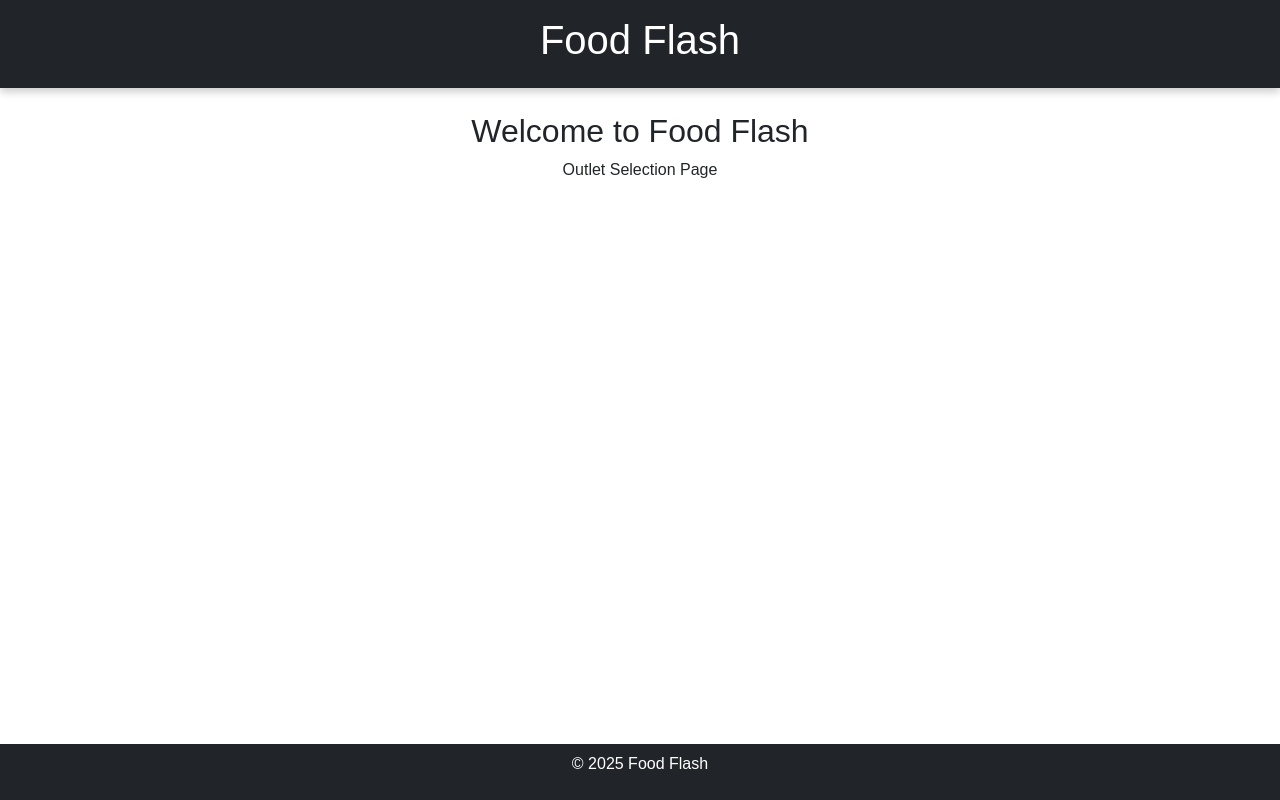
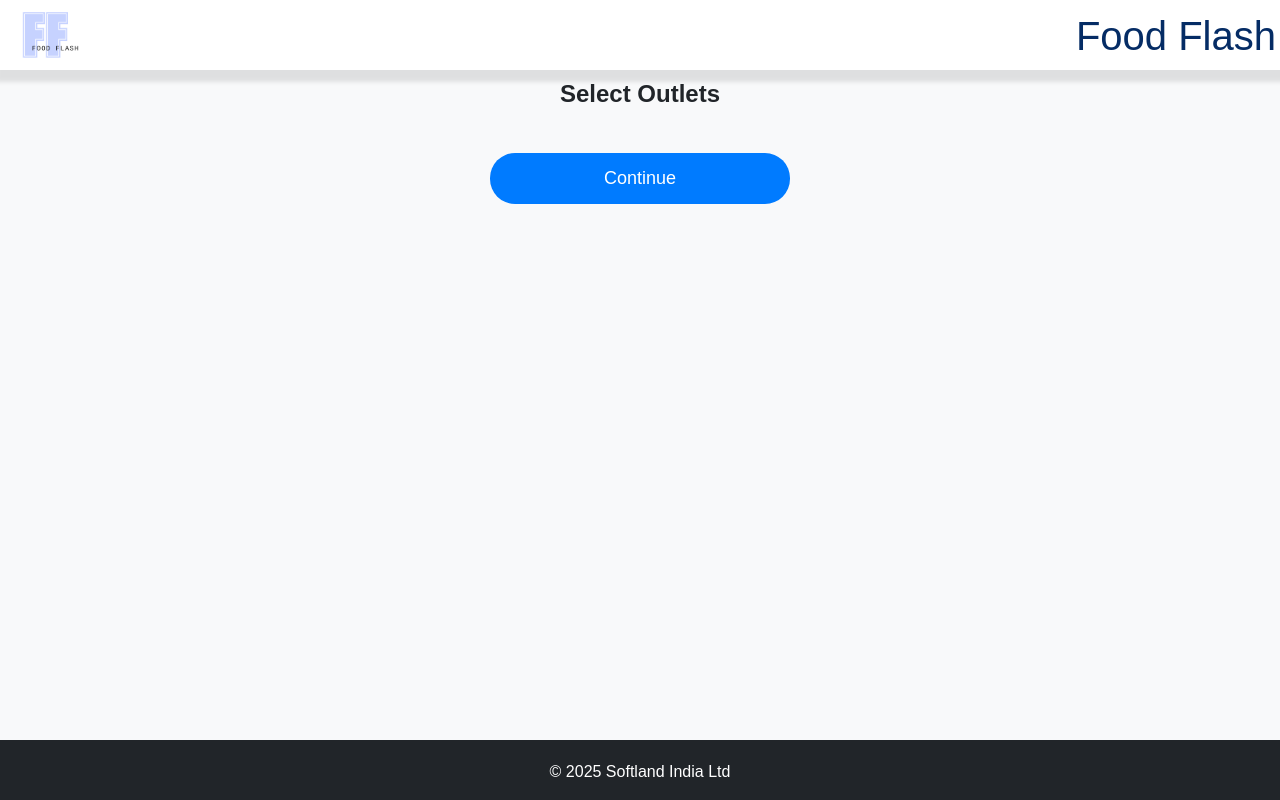
Before and after one commit to itsoftland/Food-Flash, a Django app: page /outlets/ in a window 1280 px wide. Run offline with Django 5.2, Linux system fonts and the light colour scheme; tables that the repository leaves empty hold one stand-in row (values such as "Sample post").

Commit message:
listed the outlets based on the location id on the landing page

```diff
--- a/orders/static/orders/css/outlet_selection.css
+++ b/orders/static/orders/css/outlet_selection.css
@@ -1,13 +1,202 @@
-body {
-    font-family: Arial, sans-serif;
-}
+
+
 
 header {
-    box-shadow: 0px 4px 8px rgba(0, 0, 0, 0.2);
+    position: fixed;
+    top: 0;
+    left: 0;
+    width: 100%;
+    z-index: 1000;
+    box-shadow: 4px 4px 4px 8px #0000001a;
+    display: flex;
+    align-items: center;
+    justify-content: space-between;
 }
-
+.header-title {
+    padding-top: 10px;
+}
+.header-logo {
+    height: 70px; /* Adjust size */
+    width: auto;
+    max-width: 100px; /* Optional max width */
+}
+.footer-title{
+    padding-top: 20px;
+}
 footer {
     position: fixed;
     width: 100%;
     bottom: 0;
+    display: flex;
+    justify-content: center;
+    align-items: center;
 }
+
+
+/* body {
+    padding-top: 80px;
+    padding-bottom: 80px;
+    font-family: Arial, sans-serif;
+    overflow-x: hidden;
+    overflow-y: auto;
+    height: 100vh;
+    margin: 0;
+}
+.container {
+    max-width: 1200px;
+    margin: auto;
+    padding: 10px;
+    overflow: hidden;
+}
+
+#outlet-list {
+    display: grid;
+    gap: 10px;
+    grid-template-columns: repeat(auto-fit, minmax(100px, 1fr));
+    justify-content: center;
+}
+
+
+main {
+    padding-bottom: 100px;
+}
+
+
+.outlet-tile {
+    background: white;
+    border-radius: 10px;
+    box-shadow: 0 4px 6px rgba(0, 0, 0, 0.1);
+    padding: 10px;
+    text-align: center;
+    width: 50px;
+    height: 50px;
+    display: flex;
+    flex-direction: column;
+    align-items: center;
+    justify-content: center;
+    overflow: hidden;
+}
+
+
+.outlet-tile img {
+    width: 80px;
+    height: 80px;
+    object-fit: contain;
+    border-radius: 5px;
+}
+
+.outlet-tile:hover {
+    transform: scale(1.05);
+    box-shadow: 0px 6px 12px rgba(0, 0, 0, 0.2);
+}
+
+.selected {
+    border: 2px solid #007bff;
+}   */
+
+
+@media (max-width: 480px) {
+    #outlet-list {
+        grid-template-columns: repeat(2, 1fr);
+    }
+}
+
+@media (max-width: 768px) {
+    #outlet-list {
+        grid-template-columns: repeat(2, 1fr);
+    }
+}
+
+
+@media (min-width: 1024px) {
+    #outlet-list {
+        grid-template-columns: repeat(auto-fit, minmax(100px, 1fr));
+    }
+}
+
+
+body {
+    padding-top: 80px;
+    padding-bottom: 100px;
+    font-family: Arial, sans-serif;
+    overflow-x: hidden;
+    background-color: #f8f9fa;
+    text-align: center;
+}
+
+.title {
+    font-size: 24px;
+    font-weight: bold;
+    margin-bottom: 20px;
+}
+
+.outlet-grid {
+    display: grid;
+    gap: 5px;
+    grid-template-columns: repeat(auto-fit, minmax(150px, 1fr));
+    justify-content: center;
+    padding: 2px;
+}
+
+.outlet-tile {
+    background: white;
+    border-radius: 15px;
+    padding: 5px;
+    text-align: center;
+    box-shadow: 0 2px 8px rgba(0, 0, 0, 0.1);
+    cursor: pointer;
+    position: relative;
+    transition: 0.3s;
+    border: 2px solid transparent;
+}
+
+.outlet-tile img {
+    width: 60px;
+    height: 60px;
+    object-fit: contain;
+}
+
+.outlet-name {
+    font-size: 12px;
+    font-weight: bold;
+    text-align: center;
+    padding-top: 20px;
+}
+
+.outlet-location {
+    font-size: 14px;
+    color: #666;
+}
+
+.outlet-tile.selected {
+    border: 2px solid #007bff;
+    box-shadow: 0px 4px 12px rgba(0, 123, 255, 0.3);
+}
+
+.outlet-tile.selected::after {
+    content: "✔";
+    position: absolute;
+    top: 10px;
+    right: 10px;
+    color: #007bff;
+    font-size: 20px;
+    font-weight: bold;
+}
+
+.continue-btn {
+    background-color: #007bff;
+    color: white;
+    border: none;
+    border-radius: 25px;
+    padding: 12px 20px;
+    font-size: 18px;
+    cursor: pointer;
+    width: 80%;
+    max-width: 300px;
+    margin: 20px auto;
+    display: block;
+}
+
+.continue-btn:hover {
+    background-color: #0056b3;
+}
--- a/orders/static/orders/js/outlet_selection.js
+++ b/orders/static/orders/js/outlet_selection.js
@@ -0,0 +1,77 @@
+// document.addEventListener("DOMContentLoaded", function () {
+//     const locationId = 2001; // Change dynamically as needed
+//     fetch(`/api/outlets/?location_id=${locationId}`)
+//         .then(response => response.json())
+//         .then(data => {
+//             const outletList = document.getElementById("outlet-list");
+//             outletList.innerHTML = ""; // Clear previous content
+
+//             if (data.length === 0) {
+//                 outletList.innerHTML = "<p class='text-center'>No outlets found</p>";
+//                 return;
+//             }
+
+//             data.forEach(outlet => {
+//                 const col = document.createElement("div");
+//                 col.className = "col-md-3 col-sm-6";  // Responsive tiles
+
+//                 col.innerHTML = `
+//                     <div class="outlet-tile" onclick="toggleSelect(this)">
+//                         <img src="${outlet.logo || '/static/default-logo.png'}" alt="${outlet.name}">
+//                         <p>${outlet.name}</p>
+//                     </div>
+//                 `;
+//                 outletList.appendChild(col);
+//             });
+//         })
+//         .catch(error => console.error("Error fetching outlets:", error));
+// });
+
+// function toggleSelect(element) {
+//     element.classList.toggle("selected");
+// }
+
+document.addEventListener("DOMContentLoaded", function () {
+    const locationId = 2001; // Change dynamically as needed
+    fetch(`/api/outlets/?location_id=${locationId}`)
+        .then(response => response.json())
+        .then(data => {
+            const outletList = document.getElementById("outlet-list");
+            outletList.innerHTML = ""; // Clear previous content
+
+            if (data.length === 0) {
+                outletList.innerHTML = "<p class='text-center'>No outlets found</p>";
+                return;
+            }
+
+            data.forEach(outlet => {
+                const tile = document.createElement("div");
+                tile.className = "outlet-tile";
+
+                tile.innerHTML = `
+                    <img src="${outlet.logo || '/static/default-logo.png'}" alt="${outlet.name}">
+                    <p class="outlet-name">${outlet.name}</p>
+                    <p class="outlet-location">${outlet.location || ''}</p>
+                `;
+
+                tile.addEventListener("click", function () {
+                    tile.classList.toggle("selected");
+                });
+
+                outletList.appendChild(tile);
+            });
+        })
+        .catch(error => console.error("Error fetching outlets:", error));
+});
+
+// Continue Button Click Event
+document.getElementById("continue-btn").addEventListener("click", function () {
+    const selectedOutlets = document.querySelectorAll(".outlet-tile.selected");
+    if (selectedOutlets.length === 0) {
+        alert("Please select at least one outlet.");
+        return;
+    }
+
+    const selectedData = [...selectedOutlets].map(tile => tile.querySelector(".outlet-name").textContent);
+    console.log("Selected Outlets:", selectedData);
+});
--- a/orders/templates/orders/base.html
+++ b/orders/templates/orders/base.html
@@ -11,8 +11,9 @@
 <body>
 
     <!-- Header Section -->
-    <header class="bg-dark text-white text-center p-3">
-        <h1>Food Flash</h1>
+    <header class="bg-white text-primary-emphasis px-1">
+        <img src="{% static 'orders/images/food-flash-logo.png' %}" alt="Logo" class="header-logo">
+        <h1 class="header-title">Food Flash</h1>
     </header>
 
     <main>
@@ -20,8 +21,8 @@
     </main>
 
     <!-- Footer Section -->
-    <footer class="bg-dark text-white text-center p-2 mt-5">
-        <p>&copy; 2025 Food Flash</p>
+    <footer class="bg-dark text-white px-1 ">
+        <p class="footer-title" >&copy; 2025 Softland India Ltd</p>
     </footer>
     <script src="https://code.jquery.com/jquery-3.6.0.min.js"></script>
     <script src="{% static 'orders/js/outlet_selection.js' %}"></script>
--- a/orders/templates/orders/outlet_selection.html
+++ b/orders/templates/orders/outlet_selection.html
@@ -1,8 +1,15 @@
 {% extends "orders/base.html" %}
 
 {% block content %}
+{% comment %} <div class="container">
+    <h2 class="text-center mt-4">Select Outlets</h2>
+    <div class="row" id="outlet-list">
+        <!-- Tiles will be added dynamically here -->
+    </div>
+</div> {% endcomment %}
 <div class="container">
-    <h2 class="text-center mt-4">Welcome to Food Flash</h2>
-    <p class="text-center">Outlet Selection Page</p>
+    <h2 class="title">Select Outlets</h2>
+    <div id="outlet-list" class="outlet-grid"></div>
+    <button id="continue-btn" class="continue-btn">Continue</button>
 </div>
 {% endblock %}
--- a/orders/urls.py
+++ b/orders/urls.py
@@ -7,4 +7,5 @@
     # Fetch order status (GET request)
     path('check-status/', views.check_status, name='check_status'),
     path('outlets/', views.outlet_selection, name="outlet_selection"),
+    path('api/outlets/', views.get_outlets, name="get_outlets"),
 ]
--- a/orders/views.py
+++ b/orders/views.py
@@ -60,3 +60,24 @@
 
     except Exception as e:
         return Response({'error': str(e)}, status=status.HTTP_500_INTERNAL_SERVER_ERROR)
+
+from django.conf import settings
+@api_view(['GET'])
+@permission_classes([AllowAny])
+def get_outlets(request):
+    location_id = request.GET.get('location_id', None)  # Fetch location ID from query params
+
+    if not location_id:
+        return Response({"error": "Location ID is required"}, status=status.HTTP_400_BAD_REQUEST)
+    outlets = Vendor.objects.filter(location_id=location_id)
+
+    data = [
+        {
+            "id": outlet.id,
+            "name": outlet.name,
+            "logo": f"{settings.MEDIA_URL}{outlet.logo}" if outlet.logo else None
+        }
+        for outlet in outlets
+    ]
+
+    return Response(data, status=status.HTTP_200_OK)
```
Also changed, not shown: orders/static/orders/images/food-flash-logo.png (added), 4 other files.
